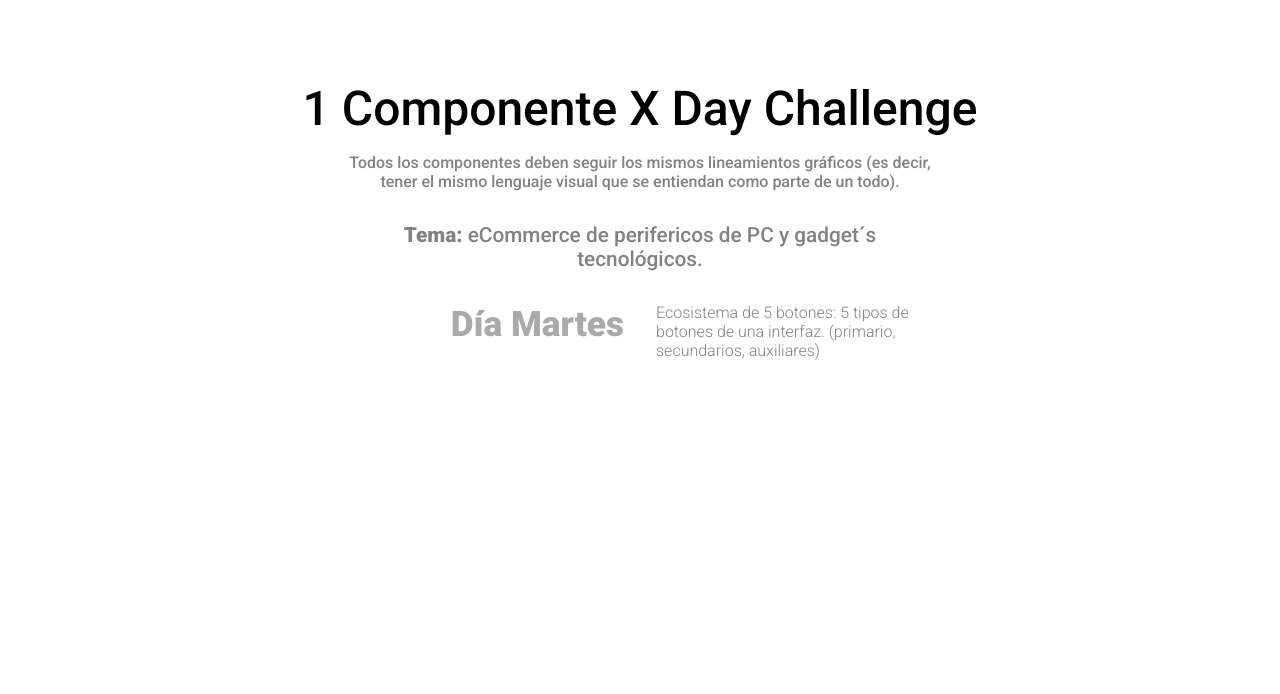
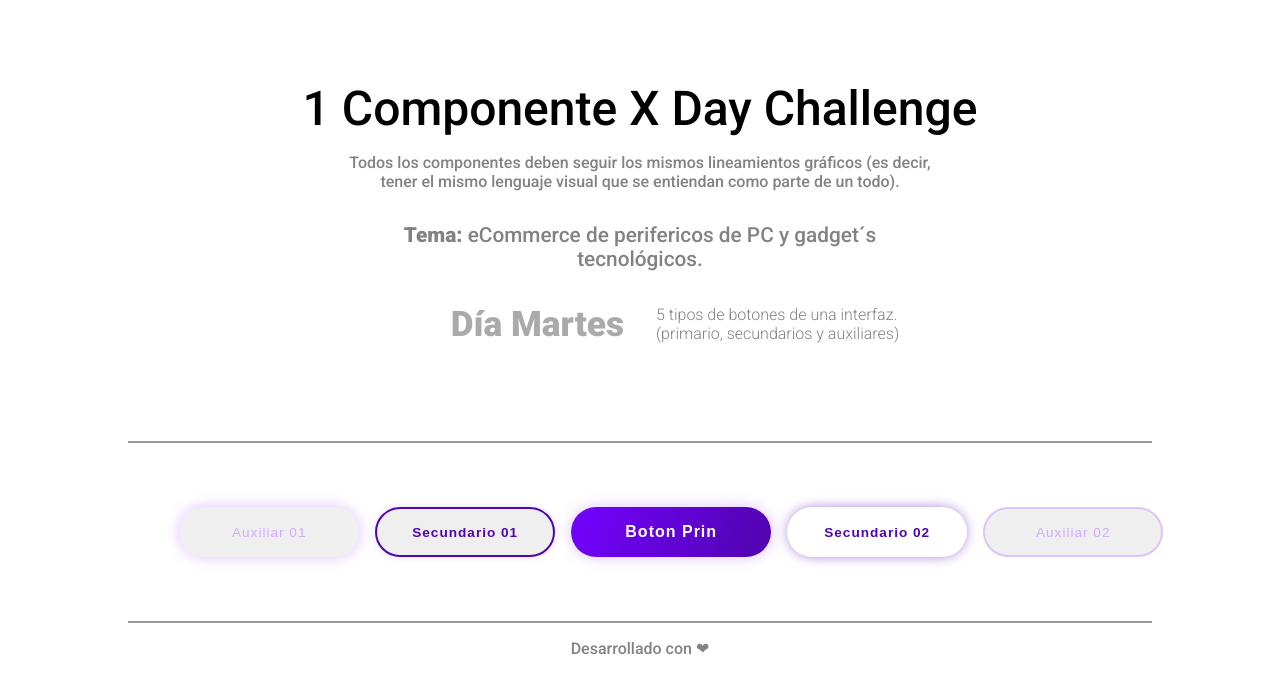
Before and after one commit to Victor-Benitez-Contreras/1componentxday-01, a plain HTML site: page 02-Martes/index.html in a window 1280 px wide. Drawn offline with Linux system fonts and the light colour scheme.

Commit message:
día dos terminado (por ahora)

```diff
--- a/02-Martes/estilos.css
+++ b/02-Martes/estilos.css
@@ -2,11 +2,9 @@
     margin: 0;
     padding: 0;
 }
-
 body{
     font-family: 'Roboto', sans-serif;
 }
-
 header{
     max-width: 1140px;
     margin: auto;
@@ -14,12 +12,10 @@ header{
     height: auto;
     padding: 5rem 0rem;
 }
-
 h1{
     font-size: 3rem;
     font-weight: normal;
 }
-
 p{
     max-width: 600px;
     text-align: center;
@@ -31,11 +27,9 @@ p{
 .tema {
     font-size: 1.3rem;
 }
-
 span{
     font-weight: bold;
 }
-
 .contenedor {
     max-width: 600px;
     margin: auto;
@@ -43,7 +37,6 @@ span{
     grid-template-columns: repeat(2,1fr);
     grid-gap: 2rem;
 }
-
 .dia {
     color: #aaa;
     font-size: 2.2rem;
@@ -51,16 +44,159 @@ span{
     text-align: right;
     padding: 1rem 0rem;
 }
-
 .descripcion{
     font-size: 1rem;
     font-weight: lighter;
     text-align: left;
     margin: auto;
 }
+footer{
+    text-align: center;
+    background-color: #fff;
+    margin: auto;
+    height: 4rem;
+}
+.caja__desafio{
+    height: auto;
+    background-color: #fff;
+    width: 80%;
+    border-bottom: 2px solid #999;
+    border-top: 2px solid #999;
+    text-align: center;
+    margin: auto;
+}
+
+/* ------- */
+/* aqui comienzan los estilos del componente */
+/* ------- */
+
+.botones{
+    max-width: 90%;
+    height: auto;
+    margin: 3rem auto;
+    display: grid;
+    grid-template-columns: repeat(5,1fr);
+    grid-gap: 1rem;
+}
+
+.caja__boton{
+    padding: 1rem 0rem;
+}
 
 
+.ancla__btn{
+    text-decoration: none;
+    color: #ababab;
+    padding: 20px 30px;
+    font-size: 0.85rem;
+    letter-spacing: 1px;
+}
+.btn__mediano{
+    width: 180px;
+    height: 50px;
+    border-radius: 25px;
+    border: 0PX;
+}
+.btn__grande {
+    width: 200px;
+    height: 50px;
+    border-radius: 25px;
+    border: 0px;
+    background: linear-gradient(-70deg, #5004ad, #7302ff);
+}
+
+
+
+.btn__aux1{
+    box-shadow: 0px 0px 15px 0px #ddc2ff;
+    transition-property: box-shadow;
+    transition-duration: 0.5s;
+}
+.btn__aux1:hover{
+    box-shadow: 0px 0px 25px 1px #d0adfc;
+}
+.btn__aux1 .ancla__btn{
+    color: #d0adfc;
+    font-weight: 300;
+}
+
+
+.btn__sec1{
+    border: 2px solid #5004ad;
+    box-shadow: 0px 0px 15px -10px #5004ad;
+    transition-property: box-shadow;
+    transition-duration: 0.5s;
+}
+.btn__sec1:hover{
+    box-shadow: 0px 0px 20px -5px #5004ad;
+}
+.btn__sec1 .ancla__btn{
+    color: #5004ad;
+    font-weight: bold;
+}
+
+
+.btn__prin{
+    box-shadow: 0px 0px 15px 0px #ddc2ff;
+    transition-property: box-shadow;
+    transition-duration: 0.5s;
+}
+.btn__prin:hover{
+    box-shadow: 0px 0px 30px -10px #5004ad;
+}
+.btn__prin .ancla__btn{
+    font-size: 1rem;
+    font-weight: bold;
+    color: #fff;
+}
+
+
+.btn__sec2{
+    box-shadow: 0px 0px 15px -5px #5004ad;
+    background-color: #fff;
+    transition-property: box-shadow background-color;
+    transition-duration: 0.5s;
+}
+.btn__sec2:hover{
+    background-color: #7302ff;
+    box-shadow: 0px 0px 0px 0px #5004ad;
+}
+.btn__sec2 .ancla__btn{
+    font-weight: bold;
+    color: #5004ad ;
+    transition-property: color;
+    transition-duration: 0.5s;
+}
+.btn__sec2 .ancla__btn:hover{
+    color: #fff ;
+}
+
+
+.btn__aux2 {
+    border: 2px solid #ddc2ff;
+    box-shadow: inset 0px 0px 0px 0px #ddc2ff;
+    transition-property: box-shadow;
+    transition-duration: 0.5s;
+}
+.btn__aux2:hover{
+    box-shadow: inset 0px 0px 15px 0px #ddc2ff;
+}
+.btn__aux2 .ancla__btn{
+
+    color: #d0adfc;
+    letter-spacing: none;
+}
+
+
+
+
+
+/* ------
+inicio de media queries
+------ */
+
 @media (max-width: 768px) {
+
     .contenedor {
         display: grid;
         grid-template-columns: repeat(1,1fr);
@@ -81,4 +217,24 @@ span{
         margin: auto;
     }
 
+    .botones{
+        max-width: 100%;
+        height: auto;
+        margin: 3rem auto;
+        display: grid;
+        grid-template-columns: repeat(3,1fr);
+        grid-gap: 1rem;
+    }
+
 }
+
+@media (max-width: 460px) {
+    .botones{
+        max-width: 100%;
+        height: auto;
+        margin: 3rem auto;
+        display: grid;
+        grid-template-columns: repeat(1,1fr);
+        grid-gap: 1rem;
+    }
+}
--- a/02-Martes/index.html
+++ b/02-Martes/index.html
@@ -9,6 +9,7 @@
 </head>
 <body>
     <header>
+
         <div>
             <h1>1 Componente X Day Challenge</h1>
             <p>Todos los componentes deben seguir los mismos lineamientos gráficos
@@ -18,19 +19,39 @@
 
         <div class="contenedor">
             <h3 class="dia">Día Martes</h3>
-            <p class="descripcion">Ecosistema de 5 botones: 5 tipos de botones de una interfaz. (primario, secundarios, auxiliares)</p>
+            <p class="descripcion">5 tipos de botones de una interfaz. (primario, secundarios y auxiliares)</p>
         </div>
+
     </header>
 
+<!------------------------------  inicio de componente  --------------------------->
+
     <div class="caja__desafio">
-
         <div class="botones">
 
-
+            <div class="caja__boton">
+                <button class="btn__aux1 btn__mediano sombra" href="#"><a href="#" class="ancla__btn">Auxiliar 01</a></button>
+            </div>
+            <div class="caja__boton">
+                <button class="btn__sec1 btn__mediano sombra"><a href="#" class="ancla__btn">Secundario 01</a></button>
+            </div>
+            <div class="caja__boton">
+                <button class="btn__prin btn__grande sombra"><a href="#" class="ancla__btn">Boton Prin</a></button>
+            </div>
+            <div class="caja__boton">
+                <button class="btn__sec2 btn__mediano sombra"><a href="#" class="ancla__btn">Secundario 02</a></button>
+            </div>
+            <div class="caja__boton">
+                <button class="btn__aux2 btn__mediano sombra"><a href="#" class="ancla__btn">Auxiliar 02</a></button>
+            </div>
 
         </div>
-
     </div>
 
+<!------------------------------  fin de componente  --------------------------->
+
+    <footer>
+        <p>Desarrollado con ❤ </p>
+    </footer>
 </body>
 </html>
```
